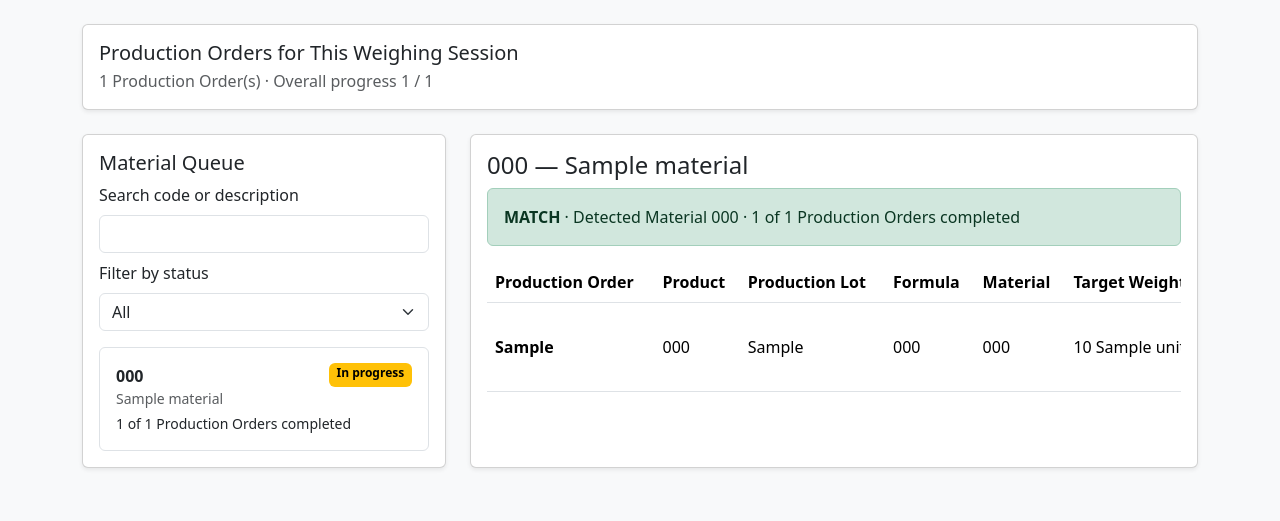
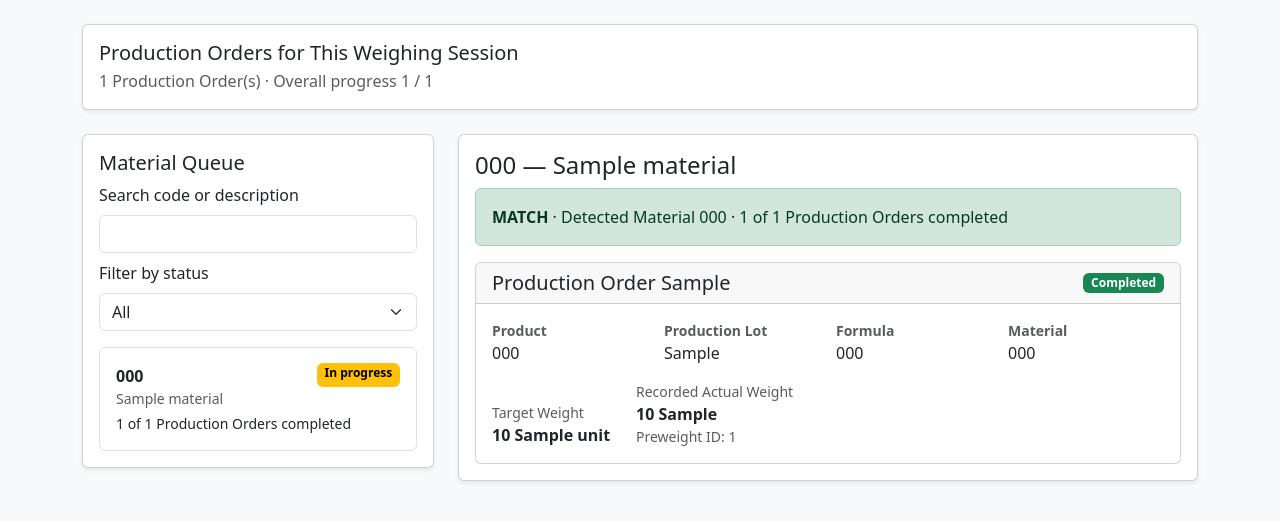
Before and after one commit to Babygman/SCT_PreweightQRcodeLabel, a Flask app: template app/templates/weighing/material.html in a window 1280 px wide. Shown: the part 192-713 px from the top of the page. Run offline with Flask 3, Linux system fonts and the light colour scheme; the template is opened without the code that fills it: most values are stand-ins (such as "Sample title", 1, 10 or a date in 2020).

Commit message:
Fix weighing workspace layout

```diff
--- a/app/templates/weighing/_material_queue_table.html
+++ b/app/templates/weighing/_material_queue_table.html
@@ -1,12 +1,44 @@
-<div class="table-responsive"><table class="table align-middle queue-table">
-  <thead><tr><th>Production Order</th><th>Product</th><th>Production Lot</th><th>Formula</th><th>Material</th><th>Target Weight</th><th>Actual Weight / Status</th></tr></thead>
-  <tbody>{% for queue_item in display_queue.items %}{% set order = queue_item.production_order %}{% set item = queue_item.formula_item %}
-  <tr><td><strong>{{ order.po_no }}</strong></td><td>{{ order.product.code }}</td><td>{{ order.production_lot }}</td><td>{{ order.formula.code }}</td><td>{{ item.material.code }}</td><td>{{ item.target_weight }} {{ item.unit }}</td><td>
-    {% if queue_item.transaction %}<span class="badge text-bg-success">Completed</span><br><span>{{ queue_item.transaction.actual_weight }} {{ queue_item.transaction.unit_snapshot }}</span><br><small>{{ queue_item.transaction.preweight_id }}</small>
-    {% elif queue %}<form class="row g-2 material-queue-form" method="post" action="{{ url_for('weighing.weigh_material_queue_item', po_id=order.id, formula_item_id=item.id) }}"><input type="hidden" name="csrf_token" value="{{ csrf_token() }}"><div class="col-xl-6"><input class="form-control actual-weight" aria-label="Actual Weight for {{ item.material.code }} and {{ order.po_no }}" name="actual_weight" type="number" min="0.001" step="0.001" placeholder="Actual Weight ({{ item.unit }})" required></div><div class="col-xl-6 d-grid"><button class="btn btn-primary save-weighing" type="submit" disabled>Save {{ item.material.code }} · {{ order.po_no }}</button></div></form>
-    {% else %}<span class="badge text-bg-secondary">Pending tag scan</span>{% endif %}
-  </td></tr>{% endfor %}</tbody>
-</table></div>
+<div class="d-grid gap-3" data-po-work-cards>
+{% for queue_item in display_queue.items %}
+  {% set order = queue_item.production_order %}{% set item = queue_item.formula_item %}
+  <article class="card po-work-card" aria-labelledby="po-card-{{ order.id }}-{{ item.id }}">
+    <div class="card-header d-flex justify-content-between align-items-center gap-3 flex-wrap">
+      <h3 class="h5 mb-0" id="po-card-{{ order.id }}-{{ item.id }}">Production Order {{ order.po_no }}</h3>
+      {% if queue_item.transaction %}<span class="badge text-bg-success">Completed</span>
+      {% else %}<span class="badge text-bg-secondary">Pending</span>{% endif %}
+    </div>
+    <div class="card-body">
+      <dl class="po-details mb-3">
+        <div><dt class="small text-body-secondary">Product</dt><dd class="mb-0">{{ order.product.code }}</dd></div>
+        <div><dt class="small text-body-secondary">Production Lot</dt><dd class="mb-0">{{ order.production_lot }}</dd></div>
+        <div><dt class="small text-body-secondary">Formula</dt><dd class="mb-0">{{ order.formula.code }}</dd></div>
+        <div><dt class="small text-body-secondary">Material</dt><dd class="mb-0">{{ item.material.code }}</dd></div>
+      </dl>
+      {% if queue_item.transaction %}
+      <div class="po-action">
+        <div><div class="small text-body-secondary">Target Weight</div><strong>{{ item.target_weight }} {{ item.unit }}</strong></div>
+        <div><div class="small text-body-secondary">Recorded Actual Weight</div>
+          <strong>{{ queue_item.transaction.actual_weight }} {{ queue_item.transaction.unit_snapshot }}</strong>
+          <div class="small text-body-secondary">Preweight ID: {{ queue_item.transaction.preweight_id }}</div>
+        </div>
+      </div>
+      {% elif queue %}
+      <form class="po-action material-queue-form" method="post" action="{{ url_for('weighing.weigh_material_queue_item', po_id=order.id, formula_item_id=item.id) }}">
+        <input type="hidden" name="csrf_token" value="{{ csrf_token() }}">
+        <div><div class="small text-body-secondary">Target Weight</div><strong>{{ item.target_weight }} {{ item.unit }}</strong></div>
+        <div>
+          <label class="form-label" for="actual-weight-{{ order.id }}-{{ item.id }}">Actual Weight</label>
+          <div class="weight-entry mb-2"><input class="form-control actual-weight" id="actual-weight-{{ order.id }}-{{ item.id }}" name="actual_weight" type="number" min="0.001" step="0.001" required><span>{{ item.unit }}</span></div>
+          <button class="btn btn-primary save-weighing" type="submit" disabled aria-label="Save Weighing for {{ item.material.code }} and {{ order.po_no }}">Save Weighing — {{ order.po_no }}</button>
+        </div>
+      </form>
+      {% else %}
+      <div class="po-action"><div><div class="small text-body-secondary">Target Weight</div><strong>{{ item.target_weight }} {{ item.unit }}</strong></div><div><span class="badge text-bg-secondary">Pending Material Tag validation</span></div></div>
+      {% endif %}
+    </div>
+  </article>
+{% endfor %}
+</div>
 {% if queue %}<script>
 document.querySelectorAll(".material-queue-form").forEach((form) => { const weight = form.querySelector(".actual-weight"); const save = form.querySelector(".save-weighing"); weight.addEventListener("input", () => { save.disabled = !(Number(weight.value) > 0); }); form.addEventListener("submit", (event) => { if (!(Number(weight.value) > 0)) event.preventDefault(); save.disabled = true; }); });
 </script>{% endif %}
--- a/app/templates/weighing/material.html
+++ b/app/templates/weighing/material.html
@@ -2,12 +2,21 @@
 {% block title %}Material-centric Weighing{% endblock %}
 {% block content %}
 <style>
-  .material-workspace { display: grid; grid-template-columns: minmax(16rem, 1fr) minmax(0, 2fr); gap: 1.5rem; }
+  .material-workspace { display: grid; grid-template-columns: minmax(20rem, 22rem) minmax(0, 1fr); gap: 1.5rem; align-items: start; }
+  .material-workspace > * { min-width: 0; }
+  .material-queue-pane { min-width: 0; }
+  .material-list { max-height: max(16rem, calc(100vh - 25rem)); overflow-y: auto; overscroll-behavior: contain; padding: .2rem; margin: -.2rem; }
+  .weighing-workspace { min-width: 0; overflow: hidden; }
   .material-choice { width: 100%; text-align: left; border: 1px solid var(--bs-border-color); background: white; }
   .material-choice[aria-current="true"] { border-color: var(--bs-primary); box-shadow: 0 0 0 .2rem rgba(13,110,253,.18); }
   .material-choice:focus-visible { outline: .2rem solid var(--bs-warning); outline-offset: .15rem; }
-  .queue-table { min-width: 58rem; }
-  @media (max-width: 991.98px) { .material-workspace { grid-template-columns: minmax(0, 1fr); } .queue-table { min-width: 0; } .queue-table thead { display: none; } .queue-table tr, .queue-table td { display: block; width: 100%; } .queue-table tr { border-bottom: 1px solid var(--bs-border-color); padding: .75rem 0; } .queue-table td { border: 0; padding: .2rem .5rem; } }
+  .po-work-card { min-width: 0; }
+  .po-details { display: grid; grid-template-columns: repeat(auto-fit, minmax(9rem, 1fr)); gap: .75rem 1rem; }
+  .po-action { display: grid; grid-template-columns: minmax(8rem, auto) minmax(14rem, 1fr); gap: 1rem; align-items: end; }
+  .weight-entry { display: grid; grid-template-columns: minmax(8rem, 1fr) auto; gap: .5rem; align-items: center; }
+  .weight-entry .form-control, .po-action .btn { min-width: 0; width: 100%; }
+  @media (max-width: 1199.98px) { .po-action { grid-template-columns: minmax(0, 1fr); } }
+  @media (max-width: 991.98px) { .material-workspace { grid-template-columns: minmax(0, 1fr); } .material-list { max-height: 24rem; } }
 </style>
 <header class="mb-3 d-flex justify-content-between align-items-start gap-3 flex-wrap">
   <div><h1 class="display-6 mb-2">Material-centric Weighing</h1><p class="lead text-muted mb-0">Choose a material, scan its physical tag, then weigh its prepared Production Orders.</p></div>
@@ -19,11 +28,11 @@
   <p class="text-muted mb-0">{{ overview.orders|length }} Production Order(s) · Overall progress {{ overview.completed_count }} / {{ overview.required_count }}</p>
 </div></section>
 <div class="material-workspace">
-  <aside class="card shadow-sm" aria-labelledby="materials-heading"><div class="card-body">
+  <aside class="card shadow-sm material-queue-pane" aria-labelledby="materials-heading"><div class="card-body">
     <h2 class="h5" id="materials-heading">Material Queue</h2>
     <label class="form-label" for="material-search">Search code or description</label><input class="form-control mb-2" id="material-search" type="search" autocomplete="off">
     <label class="form-label" for="material-filter">Filter by status</label><select class="form-select mb-3" id="material-filter"><option value="all">All</option><option value="not-started">Not started</option><option value="in-progress">In progress</option><option value="completed">Completed</option></select>
-    <div class="d-grid gap-2" id="material-list">
+    <div class="d-grid gap-2 material-list" id="material-list">
     {% for summary in overview.materials %}{% set status_key = 'completed' if summary.status == 'Completed' else ('in-progress' if summary.completed_count else 'not-started') %}
       <a class="btn material-choice p-3" href="{{ url_for('weighing.material_mode', material=summary.material.code) }}" data-material-choice data-search="{{ summary.material.code|lower }} {{ summary.material.name|lower }}" data-status="{{ status_key }}" data-selected="{{ 'true' if selection and selection.material.code == summary.material.code else 'false' }}" aria-current="{{ 'true' if selection and selection.material.code == summary.material.code else 'false' }}">
         <span class="d-flex justify-content-between gap-2"><strong>{{ summary.material.code }}</strong>{% if status_key == 'completed' %}<span class="badge text-bg-success">Completed</span>{% elif status_key == 'in-progress' %}<span class="badge text-bg-warning">In progress</span>{% else %}<span class="badge text-bg-secondary">Not started</span>{% endif %}</span>
@@ -31,7 +40,7 @@
       </a>
     {% endfor %}</div><p class="text-muted mt-3 mb-0 d-none" id="material-filter-empty">No materials match this search and filter.</p>
   </div></aside>
-  <section class="card shadow-sm" aria-labelledby="workspace-heading"><div class="card-body">
+  <section class="card shadow-sm weighing-workspace" aria-labelledby="workspace-heading"><div class="card-body">
   {% if overview.is_complete %}<h2 class="h4" id="workspace-heading">All required weighings are complete</h2><p>Session ID: <strong>{{ overview.session_code }}</strong></p>{% set completion_dialog_id = "complete-session-from-weighing" %}{% include "_complete_weighing_session.html" %}
   {% elif not selection %}<div class="text-center py-5"><h2 class="h4" id="workspace-heading">Select a Material to begin weighing.</h2><p class="text-muted mb-0">Choose any incomplete or partially completed Material from the queue.</p></div>
   {% elif selection.pending_count == 0 %}<h2 class="h4" id="workspace-heading">{{ selection.material.code }} — {{ selection.material.name }}</h2><p><span class="badge text-bg-success">Completed</span> {{ selection.completed_count }} of {{ selection.items|length }} Production Orders completed</p>{% set display_queue = selection %}{% include "weighing/_material_queue_table.html" %}
```
Also changed, not shown: tests/test_material_workflow.py (+10 -0 lines), tests/test_material_workspace.py (+12 -0 lines).
